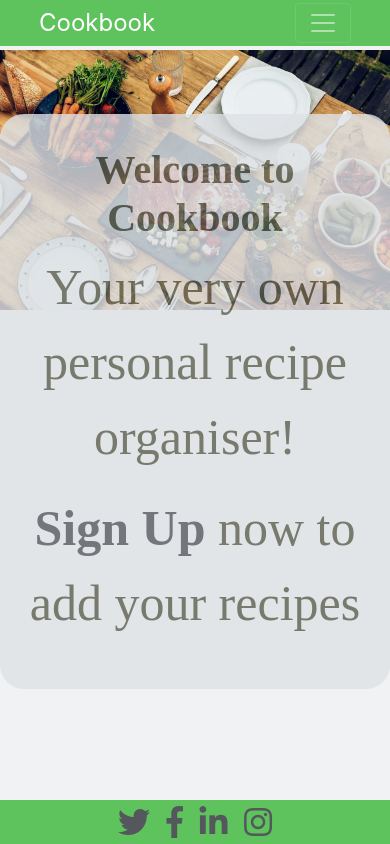
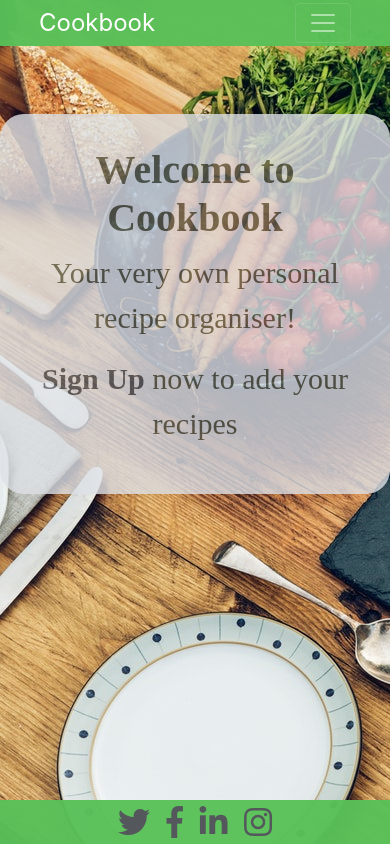
Before and after one commit to Luciano-Lima/myCookbook, a Flask app: page / in a window 390 px wide. Run offline with Flask 2, Linux system fonts and the light colour scheme; data that the repository does not hold is empty; some libraries are stand-ins or nearby versions.

Commit message:
Changed the home background img heigh for mobile devices

```diff
--- a/static/css/style.css
+++ b/static/css/style.css
@@ -4,9 +4,7 @@ body, html {
 	padding: 0;
 	color: #2d3136;
 }
-
         /*---------------------------------*/
-
 a {
     color: rgb(84, 88, 92);
     text-decoration: none;
@@ -17,7 +15,6 @@ a:hover {
     color: #212529;
     text-decoration: none;
 }
-
 
 /*Navbar*/
 .navbar {
@@ -41,13 +38,13 @@ a:hover {
         /*---------------------------------*/
 /*Background img for home page*/
 .backImg {
-	background-repeat: no-repeat;
-	background-position: center;
-    background-size: cover;
-    width: 100%;
-    position: absolute;
-}
-
+    position: fixed;
+    top: 0;
+    left: 0;
+  /* Preserve aspet ratio */
+    min-width: 100%;
+    min-height: 100%;
+ }
     /*---------------------------------*/
 
 /*index*/
@@ -76,7 +73,7 @@ a:hover {
 }
 
 .jumbTitle {
-    font-size: 50px;
+    font-size: 30px;
     font-family: 'Literata', serif;
 }
 
@@ -104,7 +101,6 @@ a:hover {
     width: 100%;
     height: 290px;
 }
-
         /*---------------------------------*/
     /*Card for all recipes*/
 .card {
@@ -120,7 +116,7 @@ a:hover {
     width: 100%;
     height: 290px;
 }
-    /*---------------------------------*/
+        /*---------------------------------*/
 
     /*Each recipe card*/
 .heading {
@@ -151,9 +147,7 @@ a:hover {
     text-align: center;
 }
 
-
  /*Counter button*/
-
 .btn-counter:after {
   border-radius: 3px;
   border: 1px solid #d3d3d3;
@@ -163,8 +157,6 @@ a:hover {
   content: attr(data-count);
 
  }
-
-
      /*---------------------------------*/
 
 /*insert recipe form*/
@@ -236,19 +228,17 @@ a:hover {
     margin: 8px;
 }
 
-
-
    /*footer*/
 
 #footer {
     background-color: #212529;
 }
-
+/*Social icons*/
 .fab {
     margin: 6px;
 }
 
-          /*---------------------------------*/
+        /*---------------------------------*/
 /*Media querie*/
 @media (max-width: 768px) {
 .container {
```
